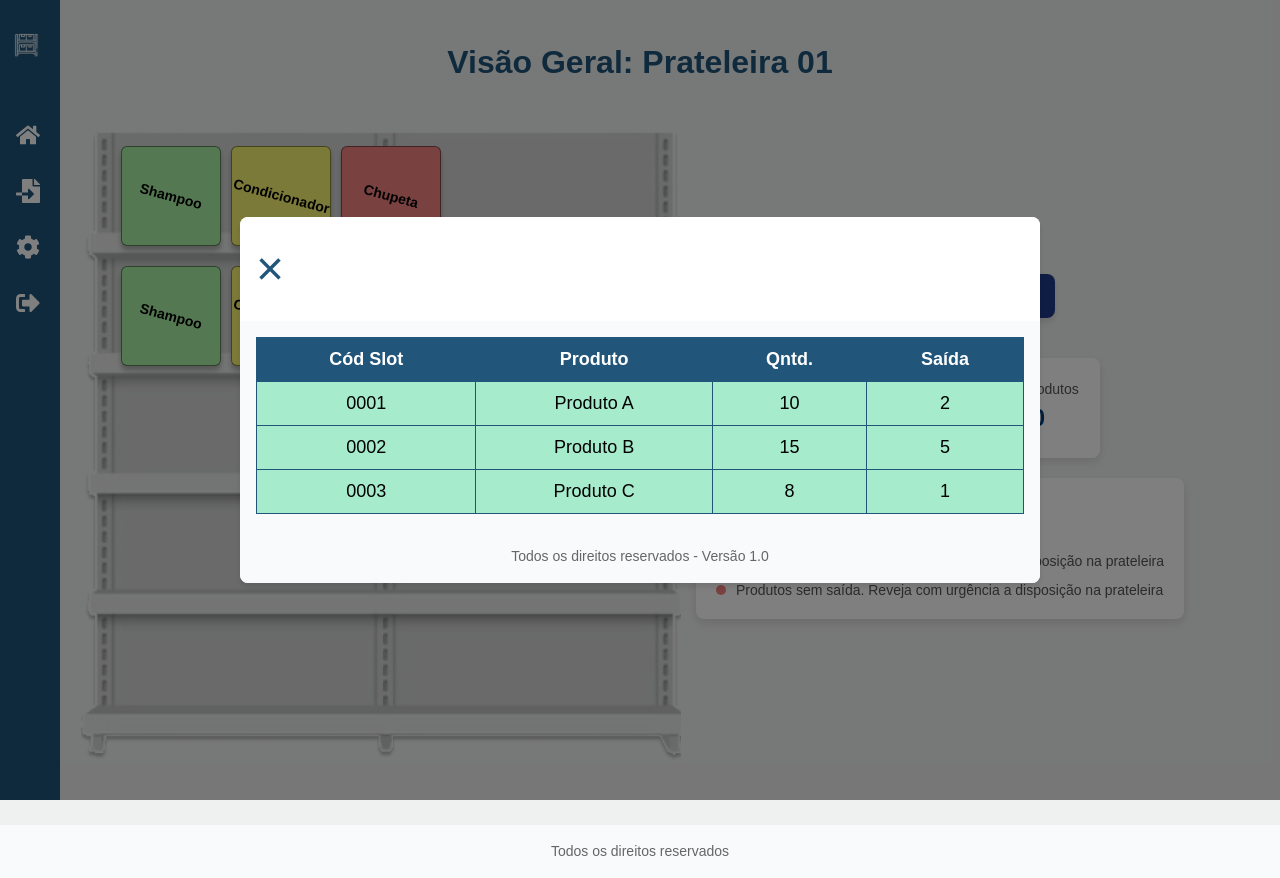
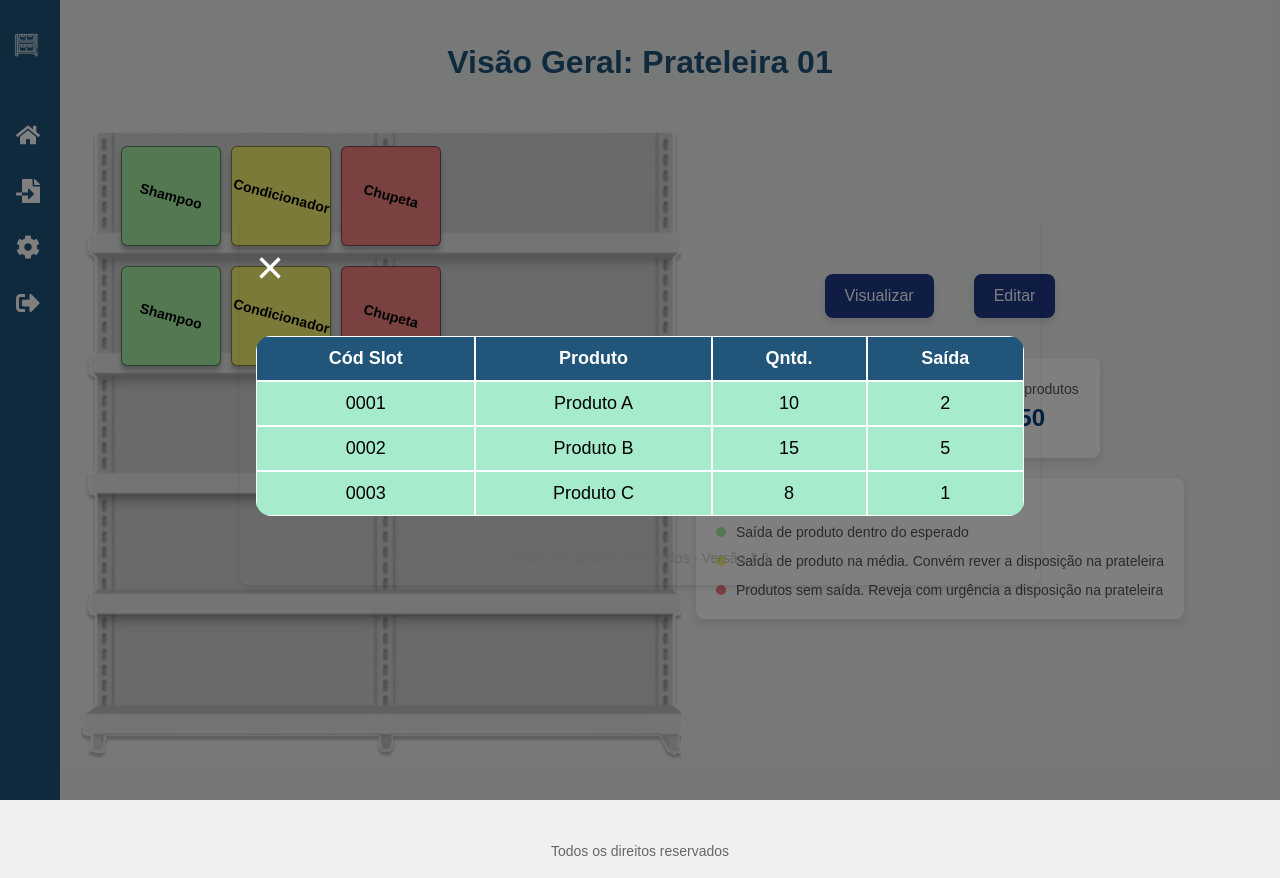
Before and after one commit to ifpebj-ti/frontend-planogram, a Next.js app: page /prateleira1 in a window 1280 px wide. Both pictures are taken after a click on the button "Visualizar". Built offline with nearby package versions, Linux system fonts and the light colour scheme.

Commit message:
Reestruturar tabela

```diff
--- a/app/components/ButtonVisual/styles.css
+++ b/app/components/ButtonVisual/styles.css
@@ -1,6 +1,6 @@
 .button {
-    background-color: #1e3a8a; /* Azul escuro */
-    color: white; /* Texto branco */
+    background-color: #1e3a8a;
+    color: white;
     padding: 10px 20px;
     font-size: 16px;
     border: none;
@@ -12,5 +12,5 @@
   }
 
   .button:hover {
-    background-color: #3b82f6; /* Azul mais claro */
+    background-color: #3b82f6;
   }
--- a/app/components/TabelaV/TabelaV.tsx
+++ b/app/components/TabelaV/TabelaV.tsx
@@ -11,7 +11,7 @@ type ShelfData = {
 };
 
 interface ShelfViewProps {
-  onClose: () => void; // Função para fechar o modal
+  onClose: () => void;
 }
 
 const TabelaV: React.FC<ShelfViewProps> = ({ onClose }) => {
@@ -38,14 +38,13 @@ const TabelaV: React.FC<ShelfViewProps> = ({ onClose }) => {
   return (
     <div className="container">
       <div className="card">
-        {/* Cabeçalho */}
+
         <div className="header">
           <button className="closeButton" onClick={onClose}>
             &times;
           </button>
         </div>
 
-        {/* Corpo */}
         <div className="tableContainer">
           {loading ? (
             <p className="text-center py-6">Carregando...</p>
@@ -73,7 +72,6 @@ const TabelaV: React.FC<ShelfViewProps> = ({ onClose }) => {
           )}
         </div>
 
-        {/* Rodapé */}
         <div className="footer">
           <p>Todos os direitos reservados - Versão 1.0</p>
         </div>
--- a/app/components/TabelaV/style.css
+++ b/app/components/TabelaV/style.css
@@ -14,9 +14,9 @@
 
 
   .card {
-    width: 80%;
+    width: 100%;
     max-width: 800px;
-    background-color: white;
+    background-color: transparent;
     border-radius: 8px;
     box-shadow: 0 4px 6px rgba(0, 0, 0, 0.1);
     overflow: hidden;
@@ -36,7 +36,7 @@
 
 
   .header {
-    background-color: #ffff;
+    background-color: transparent;
     color: white;
     padding: 1rem;
     font-size: 1.25rem;
@@ -54,7 +54,7 @@
   .closeButton {
     background: none;
     border: none;
-    color: #21557A;
+    color: #ffff;
     font-size: 3rem;
     justify-content: flex-end;
     cursor: pointer;
@@ -64,12 +64,17 @@
   .tableContainer {
     overflow-x: auto;
     padding: 1rem;
-    background-color: #f9fafb;
+    background-color: transparent;
+
   }
 
   .table {
     width: 100%;
     border-collapse: collapse;
+    border-collapse: separate;
+    border-spacing: 0;
+    border-radius: 15px;
+    overflow: hidden;
   }
 
   .tableHead {
@@ -78,9 +83,10 @@
   }
 
   .tableCell {
-    border: 1px solid #21557A;
+    border: 1.5px solid #ffff;
     padding: 0.5rem;
     text-align: center;
+
   }
 
   .rowOdd {
@@ -93,5 +99,5 @@
     padding: 1rem;
     font-size: 0.875rem;
     color: #6b7280;
-    background-color: #f9fafb;
+    background-color: transparent;
   }
--- a/app/components/prateleira.tsx
+++ b/app/components/prateleira.tsx
@@ -13,6 +13,7 @@ import '../styles/prateleira.css';
 export default function Shelf() {
 
   const [isModalOpen, setIsModalOpen] = useState(false);
+  const [isShampooModalOpen, setIsShampooModalOpen] = useState(false);
 
   const handlePress = (product: string) => {
     alert(`Você clicou no produto: ${product}`);
@@ -32,6 +33,13 @@ export default function Shelf() {
   const handleCloseModal = () => {
     setIsModalOpen(false);
   };
+  const handleOpenShampooModal = () => {
+    setIsShampooModalOpen(true);
+  };
+
+  const handleCloseShampooModal = () => {
+    setIsShampooModalOpen(false);
+  };
 
   return (
     <div className='containerPratileira1'>
@@ -48,7 +56,7 @@ export default function Shelf() {
         >
 
             <div style={{ position: 'absolute', top: '60px', left: '40px', display: 'flex', gap: '10px' }}>
-                <Button textobotao="Shampoo" corDeFundo="#A8F0A4" pressione={() => handlePress('Shampoo')} />
+                <Button textobotao="Shampoo" corDeFundo="#A8F0A4" pressione={handleOpenShampooModal}/>
                 <Button textobotao="Condicionador" corDeFundo="#F9F571" pressione={() => handlePress('Condicionador')} />
                 <Button textobotao="Chupeta" corDeFundo="#F58282" pressione={() => handlePress('Chupeta')} />
             </div>
```
